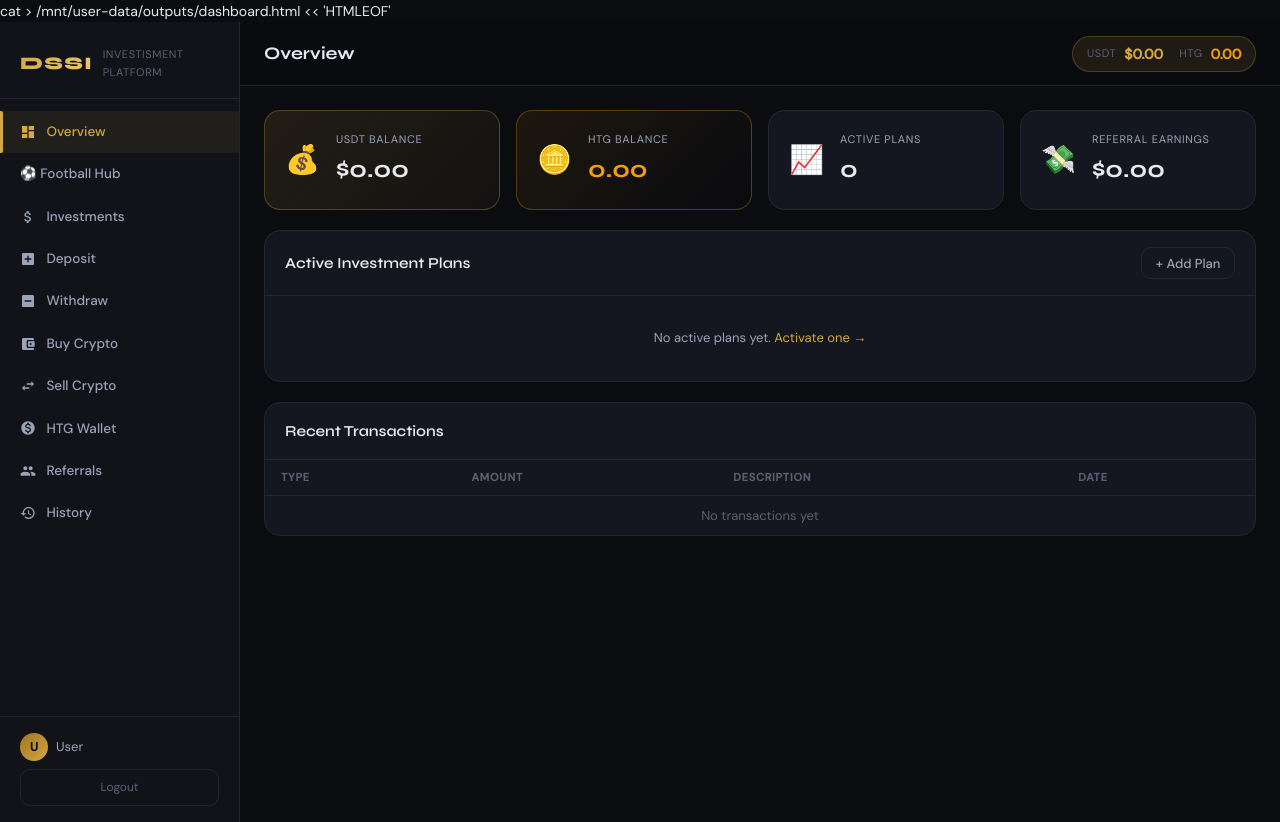
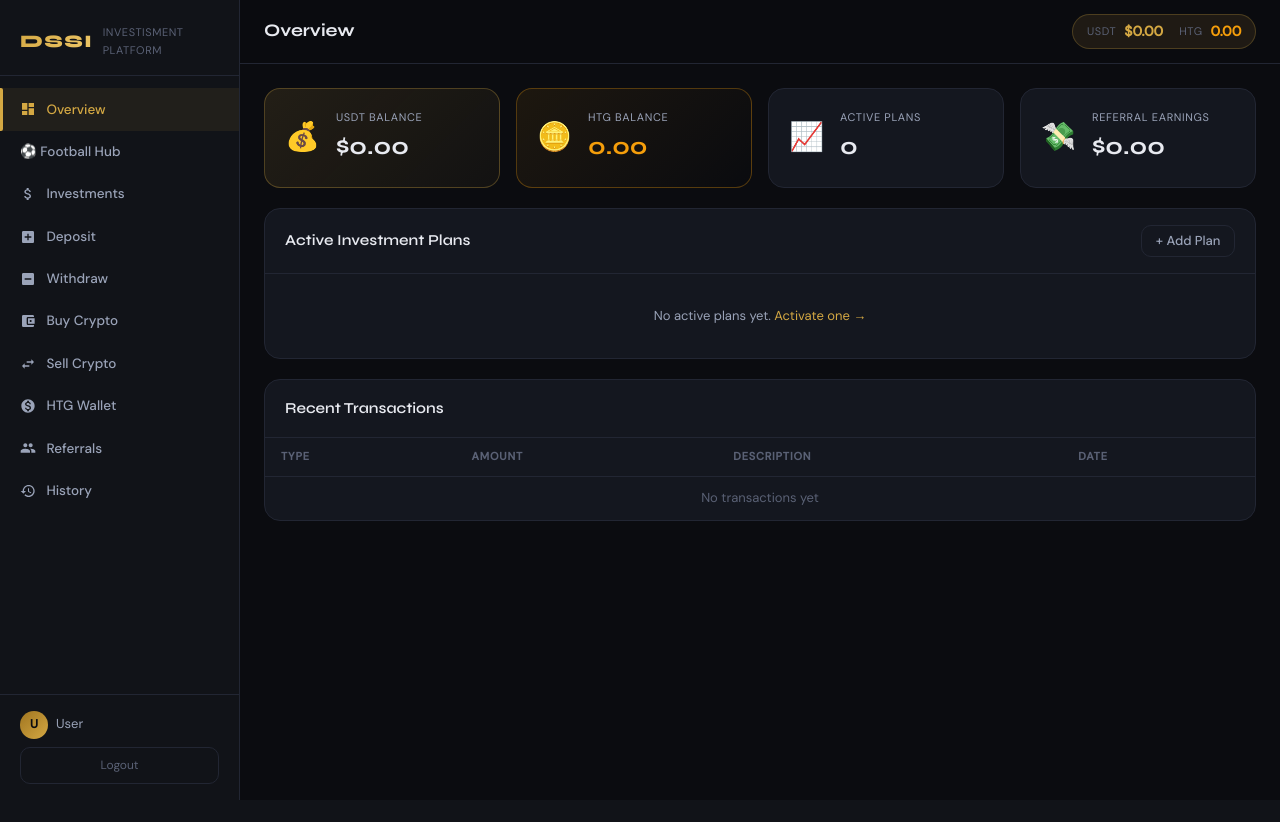
Before and after one commit to robertbonheur100/DSSI-PLATFOM, a Flask app: page /dashboard/ in a window 1280 px wide. After the commit the page ends 800 px from the top, so only its background shows below. Run offline with Flask 3, Linux system fonts and the light colour scheme; the visitor is signed in with stand-in values (Sample User, id 1); data that the repository does not hold is empty.

Commit message:
Update dashboard.html

```diff
--- a/templates/dashboard.html
+++ b/templates/dashboard.html
@@ -1,4 +1,3 @@
-cat > /mnt/user-data/outputs/dashboard.html << 'HTMLEOF'
 {% extends 'base.html' %}
 {% block title %}Dashboard — DSSI{% endblock %}
 {% block body_class %}app-page{% endblock %}
```
